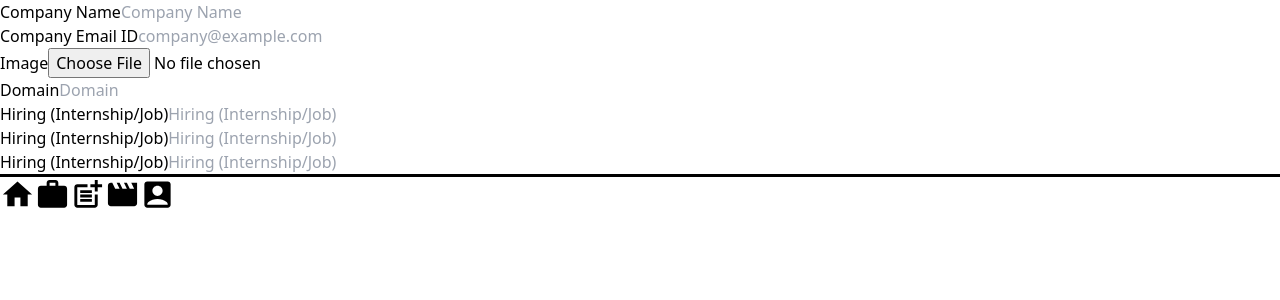
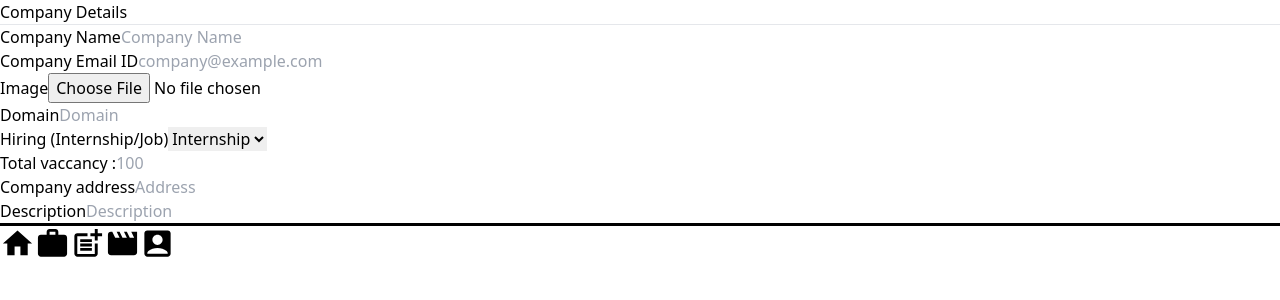
Before and after one commit to Tirth29/JobNJoy, a React (Vite) app in the folder Front_End/: page /Admin in a window 1280 px wide. Shown: the top 300 px of the page. Built offline with nearby package versions, Linux system fonts and the light colour scheme.

Commit message:
admin part added

```diff
--- a/Front_End/src/Components/Admin.jsx
+++ b/Front_End/src/Components/Admin.jsx
@@ -4,8 +4,12 @@ export default function Admin() {
     return (
         <>
             <div>
-                <form className="w-full max-w-lg">
-                    <div className="flex flex-wrap mb-6 -mx-3">
+                <div className="p-2 ">
+                    <div className="text-lg text-gray-700 font-bold"> Company Details</div>
+                    <hr className="px-2"/>
+                </div>
+                <form className="w-full max-w-lg mx-auto pb-5">
+                    <div className="flex flex-wrap mb-6 -mx-3 p-2">
                         <div className="w-full px-3 mb-6 md:w-1/2 md:mb-0">
                             <label className="block mb-2 text-xs font-bold tracking-wide text-gray-700 uppercase" htmlFor="grid-company-name">
                                 Company Name
@@ -20,7 +24,7 @@ export default function Admin() {
                             <input className="block w-full px-4 py-3 leading-tight text-gray-700 bg-gray-200 border border-gray-200 rounded appearance-none focus:outline-none focus:bg-white focus:border-gray-500" id="grid-company-email" type="email" placeholder="company@example.com" />
                         </div>
                     </div>
-                    <div className="flex flex-wrap mb-6 -mx-3">
+                    <div className="flex flex-wrap mb-6 -mx-3 p-2">
                         <div className="w-full px-3">
                             <label className="block mb-2 text-xs font-bold tracking-wide text-gray-700 uppercase" htmlFor="grid-image">
                                 Image
@@ -28,7 +32,7 @@ export default function Admin() {
                             <input className="block w-full px-4 py-3 mb-3 leading-tight text-gray-700 bg-gray-200 border border-gray-200 rounded appearance-none focus:outline-none focus:bg-white focus:border-gray-500" id="grid-image" type="file" />
                         </div>
                     </div>
-                    <div className="flex flex-wrap mb-6 -mx-3">
+                    <div className="flex flex-wrap mb-6 -mx-3 p-2">
                         <div className="w-full px-3">
                             <label className="block mb-2 text-xs font-bold tracking-wide text-gray-700 uppercase" htmlFor="grid-domain" >
                                 Domain
@@ -36,28 +40,39 @@ export default function Admin() {
                             <input className="block w-full px-4 py-3 mb-3 leading-tight text-gray-700 bg-gray-200 border border-gray-200 rounded appearance-none focus:outline-none focus:bg-white focus:border-gray-500" id="grid-domain" type="text" placeholder="Domain" />
                         </div>
                     </div>
-                    <div className="flex flex-wrap mb-6 -mx-3">
+                    <div className="flex flex-wrap mb-6 -mx-3 p-2">
                         <div className="w-full px-3">
                             <label className="block mb-2 text-xs font-bold tracking-wide text-gray-700 uppercase" htmlFor="grid-hiring">
                                 Hiring (Internship/Job)
                             </label>
-                            <input className="block w-full px-4 py-3 mb-3 leading-tight text-gray-700 bg-gray-200 border border-gray-200 rounded appearance-none focus:outline-none focus:bg-white focus:border-gray-500" id="grid-hiring" type="text" placeholder="Hiring (Internship/Job)" />
+                            <select className="block w-full px-4 py-3 mb-3 leading-tight text-gray-700 bg-gray-200 border border-gray-200 rounded appearance-none focus:outline-none focus:bg-white focus:border-gray-500" id="grid-hiring" placeholder="Hiring">
+                                <option value="internship">Internship</option>
+                                <option value="Job">Job</option>
+                            </select>
                         </div>
                     </div>
-                    <div className="flex flex-wrap mb-6 -mx-3">
+                    <div className="flex flex-wrap mb-6 -mx-3 p-2">
                         <div className="w-full px-3">
                             <label className="block mb-2 text-xs font-bold tracking-wide text-gray-700 uppercase" htmlFor="grid-hiring">
-                                Hiring (Internship/Job)
+                            Total vaccancy :
                             </label>
-                            <input className="block w-full px-4 py-3 mb-3 leading-tight text-gray-700 bg-gray-200 border border-gray-200 rounded appearance-none focus:outline-none focus:bg-white focus:border-gray-500" id="grid-hiring" type="text" placeholder="Hiring (Internship/Job)" />
+                            <input className="block w-full px-4 py-3 mb-3 leading-tight text-gray-700 bg-gray-200 border border-gray-200 rounded appearance-none focus:outline-none focus:bg-white focus:border-gray-500" id="grid-hiring" type="number" placeholder="100" />
                         </div>
                     </div>
-                    <div className="flex flex-wrap mb-6 -mx-3">
+                    <div className="flex flex-wrap mb-6 -mx-3 p-2">
                         <div className="w-full px-3">
                             <label className="block mb-2 text-xs font-bold tracking-wide text-gray-700 uppercase" htmlFor="grid-hiring">
-                                Hiring (Internship/Job)
+                            Company address
                             </label>
-                            <input className="block w-full px-4 py-3 mb-3 leading-tight text-gray-700 bg-gray-200 border border-gray-200 rounded appearance-none focus:outline-none focus:bg-white focus:border-gray-500" id="grid-hiring" type="text" placeholder="Hiring (Internship/Job)" />
+                            <input className="block w-full px-4 py-3 mb-3 leading-tight text-gray-700 bg-gray-200 border border-gray-200 rounded appearance-none focus:outline-none focus:bg-white focus:border-gray-500" id="grid-hiring" type="text" placeholder="Address" />
+                        </div>
+                    </div>
+                    <div className="flex flex-wrap mb-6 -mx-3 p-2">
+                        <div className="w-full px-3">
+                            <label className="block mb-2 text-xs font-bold tracking-wide text-gray-700 uppercase" htmlFor="grid-hiring">
+                            Description
+                            </label>
+                            <input className="block w-full px-4 py-3 mb-3 leading-tight text-gray-700 bg-gray-200 border border-gray-200 rounded appearance-none focus:outline-none focus:bg-white focus:border-gray-500" id="grid-hiring" type="textarea" placeholder="Description" />
                         </div>
                     </div>
                     </form>
```
